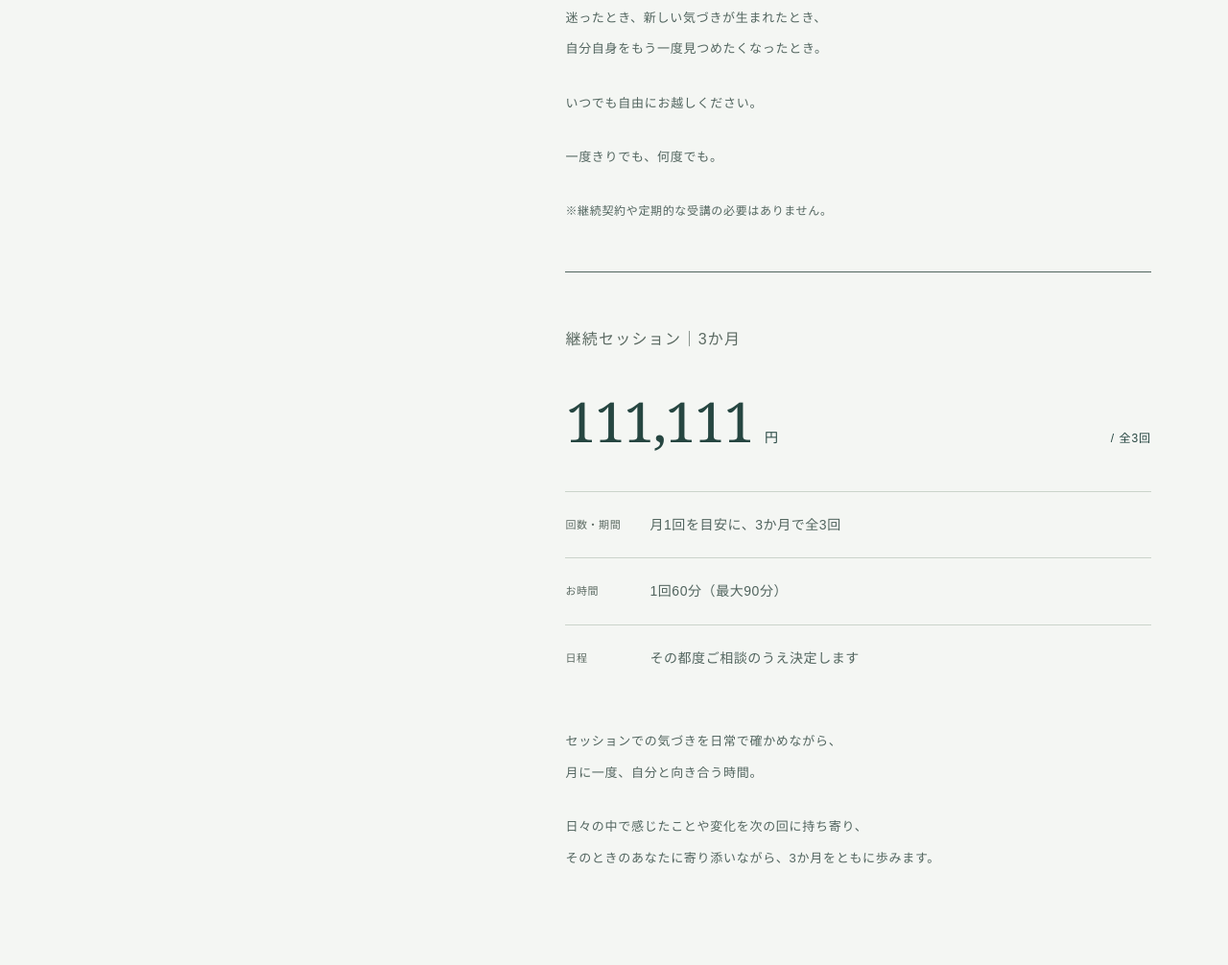
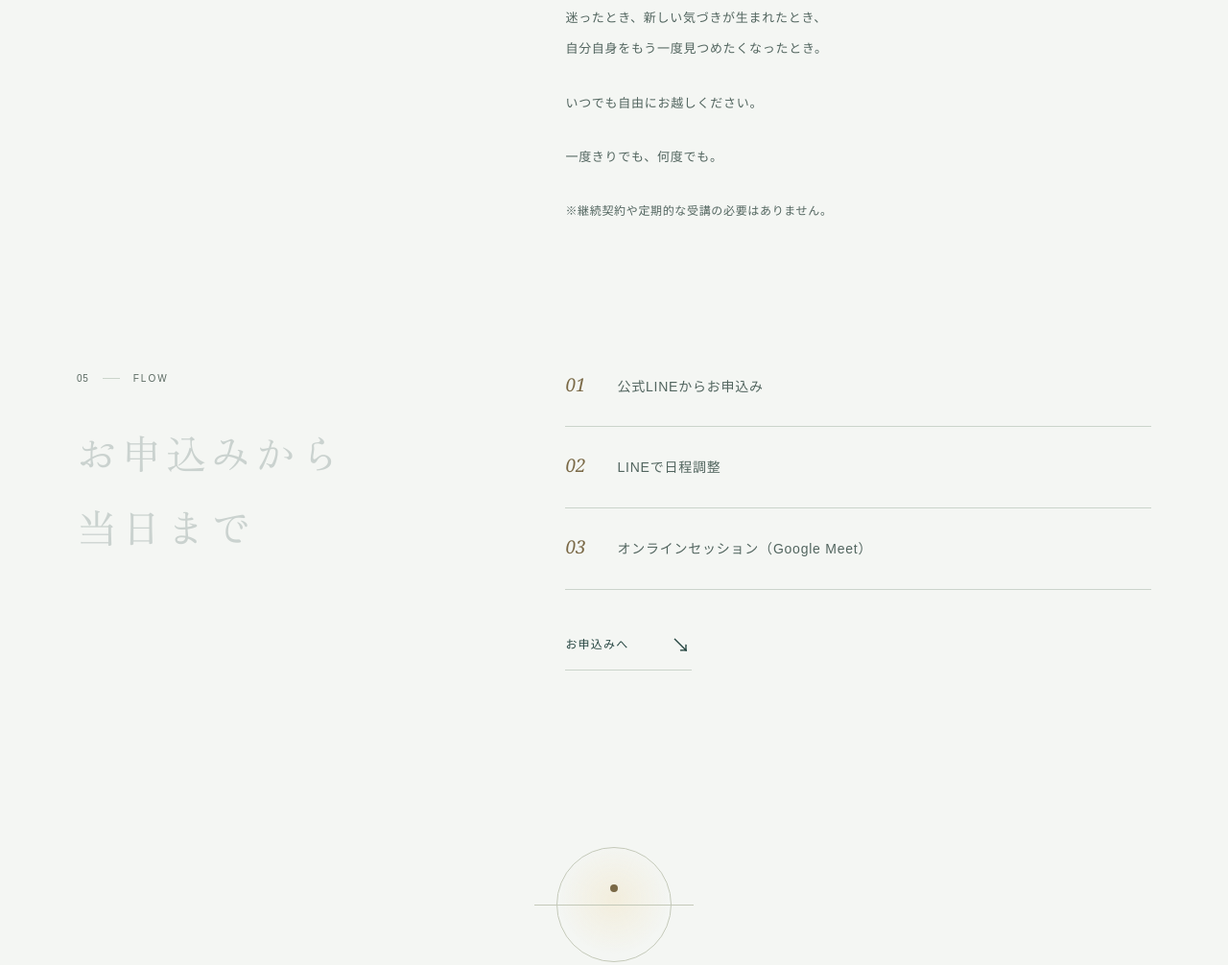
Before and after one commit to ryo84888/session, a plain HTML site: page index.html in a window 1280 px wide. Shown: the part 3906-4912 px from the top of the page at 96% size. Drawn offline with Linux system fonts and the light colour scheme; a web font is replaced by a local one.

Commit message:
Add files via upload

```diff
--- a/index.html
+++ b/index.html
@@ -129,7 +129,7 @@
         </div>
         <div class="price-list" data-reveal>
           <p class="price__name eyebrow">RYO SESSION</p>
-          <p class="price"><span class="price__amount">40,000</span><span class="price__unit">円</span><span class="price__duration">/ 60分</span></p>
+          <p class="price"><span class="price__amount">33,000</span><span class="price__unit">円</span><span class="price__duration">/ 60分</span></p>
           <dl class="session-details">
             <dt>お時間</dt><dd>60分（最大90分）</dd>
             <dt>開催方法</dt><dd>オンライン（Google Meet）</dd>
@@ -140,19 +140,6 @@
             <p>いつでも自由にお越しください。</p>
             <p>一度きりでも、何度でも。</p>
             <p class="session-guidance__note">※継続契約や定期的な受講の必要はありません。</p>
-          </div>
-          <div class="continuing-session">
-            <h3 class="price__name">継続セッション｜3か月</h3>
-            <p class="price"><span class="price__amount">111,111</span><span class="price__unit">円</span><span class="price__duration">/ 全3回</span></p>
-            <dl class="session-details">
-              <dt>回数・期間</dt><dd>月1回を目安に、3か月で全3回</dd>
-              <dt>お時間</dt><dd>1回60分（最大90分）</dd>
-              <dt>日程</dt><dd>その都度ご相談のうえ決定します</dd>
-            </dl>
-            <div class="session-guidance">
-              <p>セッションでの気づきを日常で確かめながら、<br>月に一度、自分と向き合う時間。</p>
-              <p>日々の中で感じたことや変化を次の回に持ち寄り、<br>そのときのあなたに寄り添いながら、3か月をともに歩みます。</p>
-            </div>
           </div>
         </div>
       </section>
```
